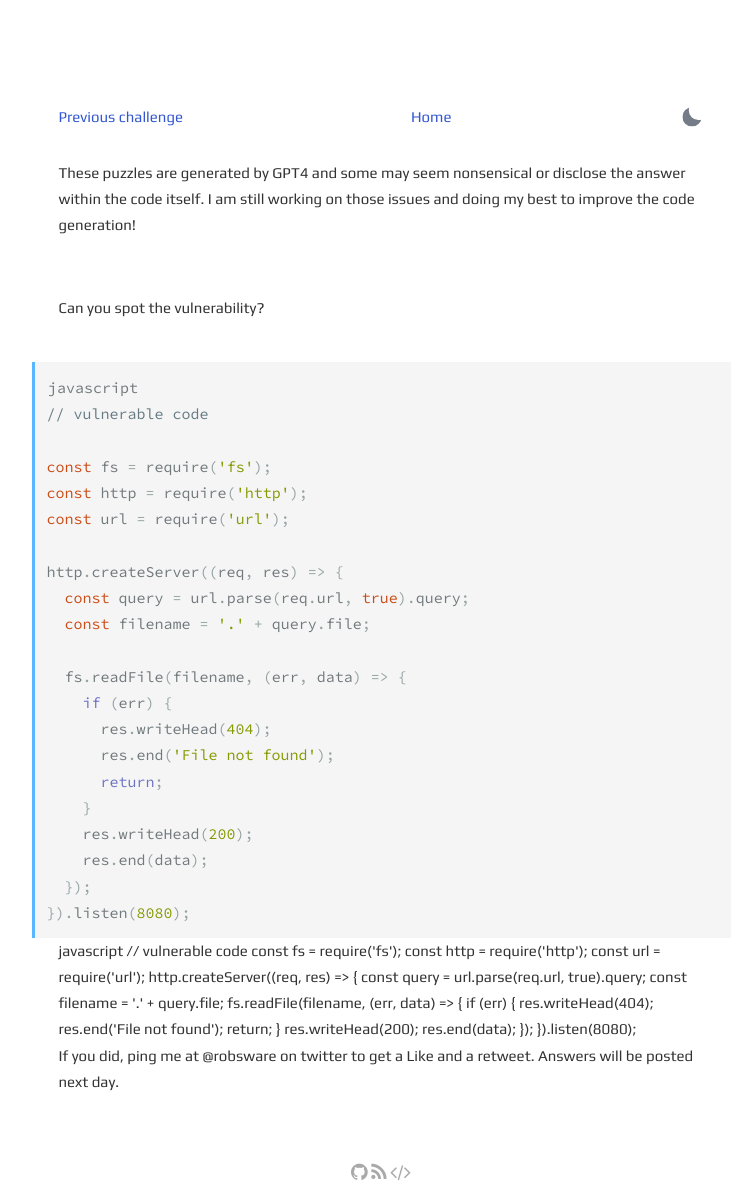
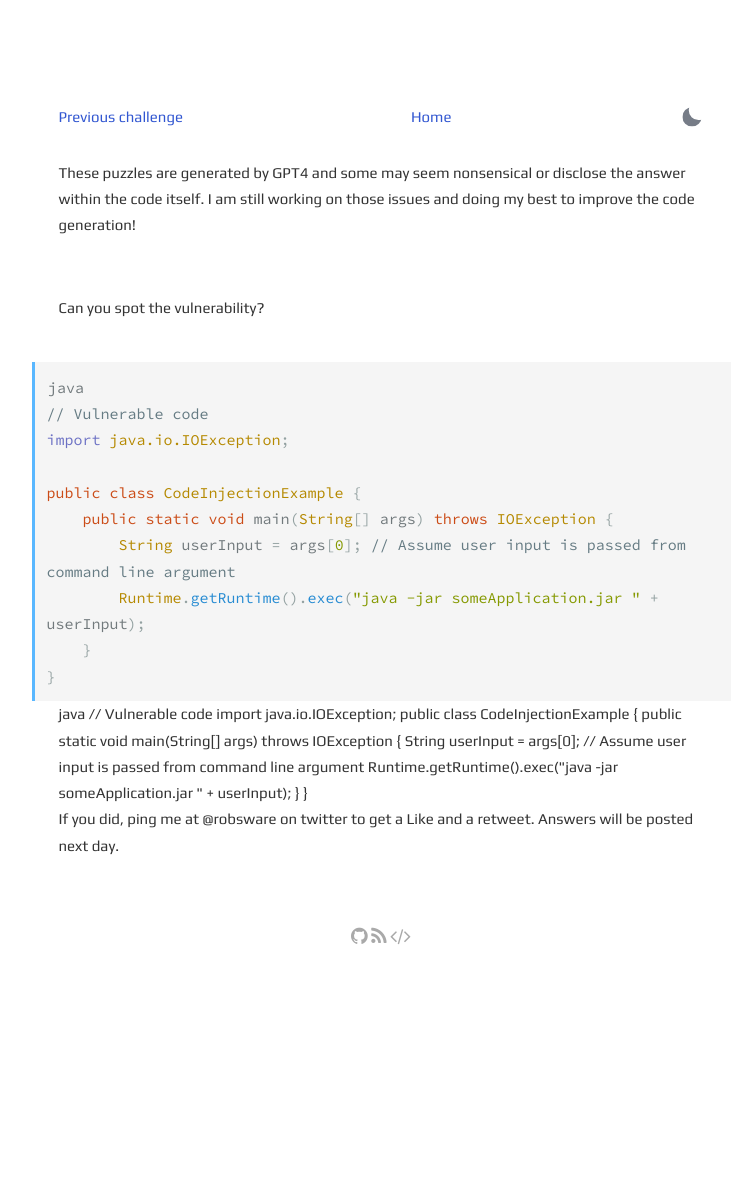
Before and after one commit to robsware/robsware.github.io, a Jekyll site: the page built from challenges/dailyappsec.html, in a window 1280 px wide. Shown: the whole page, without its empty margins (259-991 px from the left). Built offline with Jekyll 4.4.1, drawn with Linux system fonts in a browser that asks for light colours; after the commit the page ends 966 px from its top, so only the background shows below that.

Commit message:
Automated daily appsec challenge

```diff
--- a/_config.yml
+++ b/_config.yml
@@ -23,7 +23,7 @@ googlewebfonts: family=Play:wght@400;700&family=Source+Code+Pro:ital,wght@0,200;
 
 # URL settings
 #url: "https://localhost:4000" # Domain Name of host. [username].github.io for github pages
-url: "https://robsware.github.io/" # Domain Name of host. [username].github.io for github pages
+url: "https://robsware.github.io" # Domain Name of host. [username].github.io for github pages
 baseurl: "" # sub folder for jekyll site. only if jekyll site not in root of host. leave blank if not wishd. always add / in front.
 permalink: pretty
 
--- a/challenges/dailyappsec.html
+++ b/challenges/dailyappsec.html
@@ -4,7 +4,7 @@ layout: page
 
 <section class="post">
     <div class="flex-row-between">
-    <a href="{{ site.url }}{{ site.baseurl }}/challenges/2023-04-05"> Previous challenge</a>
+    <a href="{{ site.url }}{{ site.baseurl }}/challenges/2023-04-06"> Previous challenge</a>
           <a href="{{ site.url }}{{ site.baseurl }}/"> Home</a>
       <button title="Change theme" id="theme-toggle" onclick="modeSwitcher()">
         <div></div>
@@ -15,50 +15,28 @@ layout: page
 <br><p>Can you spot the vulnerability?</p>
 <br>
 {% highlight html %}
-{% endhighlight %}{% highlight javascript %}
-javascript
-// vulnerable code
+{% endhighlight %}{% highlight java %}
+java
+// Vulnerable code
+import java.io.IOException;
 
-const fs = require('fs');
-const http = require('http');
-const url = require('url');
+public class CodeInjectionExample {
+    public static void main(String[] args) throws IOException {
+        String userInput = args[0]; // Assume user input is passed from command line argument
+        Runtime.getRuntime().exec("java -jar someApplication.jar " + userInput);
+    }
+}
 
-http.createServer((req, res) => {
-  const query = url.parse(req.url, true).query;
-  const filename = '.' + query.file;
+{% endhighlight %}java
+// Vulnerable code
+import java.io.IOException;
 
-  fs.readFile(filename, (err, data) => {
-    if (err) {
-      res.writeHead(404);
-      res.end('File not found');
-      return;
+public class CodeInjectionExample {
+    public static void main(String[] args) throws IOException {
+        String userInput = args[0]; // Assume user input is passed from command line argument
+        Runtime.getRuntime().exec("java -jar someApplication.jar " + userInput);
     }
-    res.writeHead(200);
-    res.end(data);
-  });
-}).listen(8080);
-
-{% endhighlight %}javascript
-// vulnerable code
-
-const fs = require('fs');
-const http = require('http');
-const url = require('url');
-
-http.createServer((req, res) => {
-  const query = url.parse(req.url, true).query;
-  const filename = '.' + query.file;
-
-  fs.readFile(filename, (err, data) => {
-    if (err) {
-      res.writeHead(404);
-      res.end('File not found');
-      return;
-    }
-    res.writeHead(200);
-    res.end(data);
-  });
-}).listen(8080);
+}
 
 
 <br>If you did, ping me at @robsware on twitter to get a Like and a retweet. Answers will be posted next day.
```
Also changed, not shown: achievements.html (added, +38 -0 lines), challenges/2023-04-06.html (added, +94 -0 lines).
